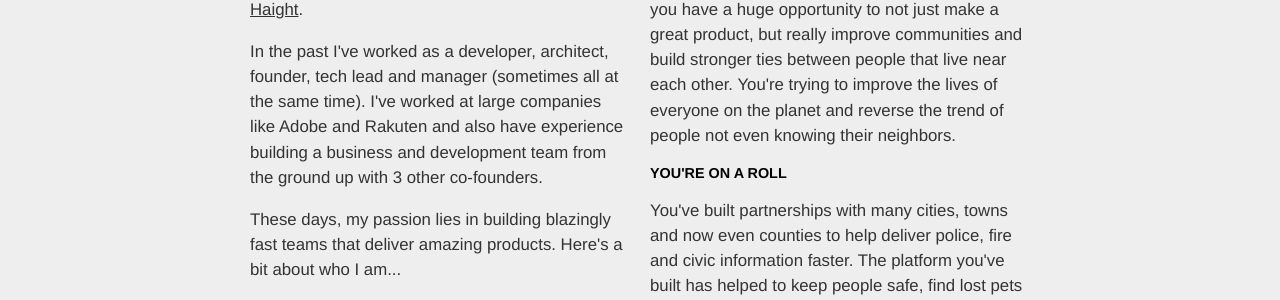
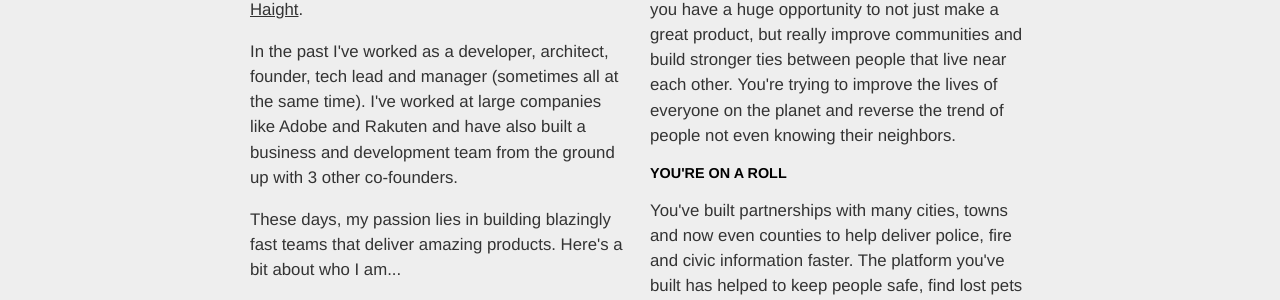
Before and after one commit to TheBigSadowski/thebigsadowski.github.com, a Jekyll site: the page nd/index.html, which Jekyll copies as it is, in a window 1280 px wide. Shown: the part 314-614 px from the top of the page. Built offline with Jekyll 4.4.1, drawn with Linux system fonts in a browser that asks for light colours.

Commit message:
more changes

```diff
--- a/nd/index.html
+++ b/nd/index.html
@@ -32,7 +32,7 @@ h3 { font-size: 60%; color: #000; text-transform: uppercase; }
 
 <p>My neighborhood on Nextdoor is <a href="https://westlowerhaight.nextdoor.com">West Lower Haight</a>.</p>
 
-<p>In the past I've worked as a developer, architect, founder, tech lead and manager (sometimes all at the same time). I've worked at large companies like Adobe and Rakuten and also have experience building a business and development team from the ground up with 3 other co-founders.</p>
+<p>In the past I've worked as a developer, architect, founder, tech lead and manager (sometimes all at the same time). I've worked at large companies like Adobe and Rakuten and have also built a business and development team from the ground up with 3 other co-founders.</p>
 
 <p>These days, my passion lies in building blazingly fast teams that deliver amazing products. Here's a bit about who I am...</p>
 
```
